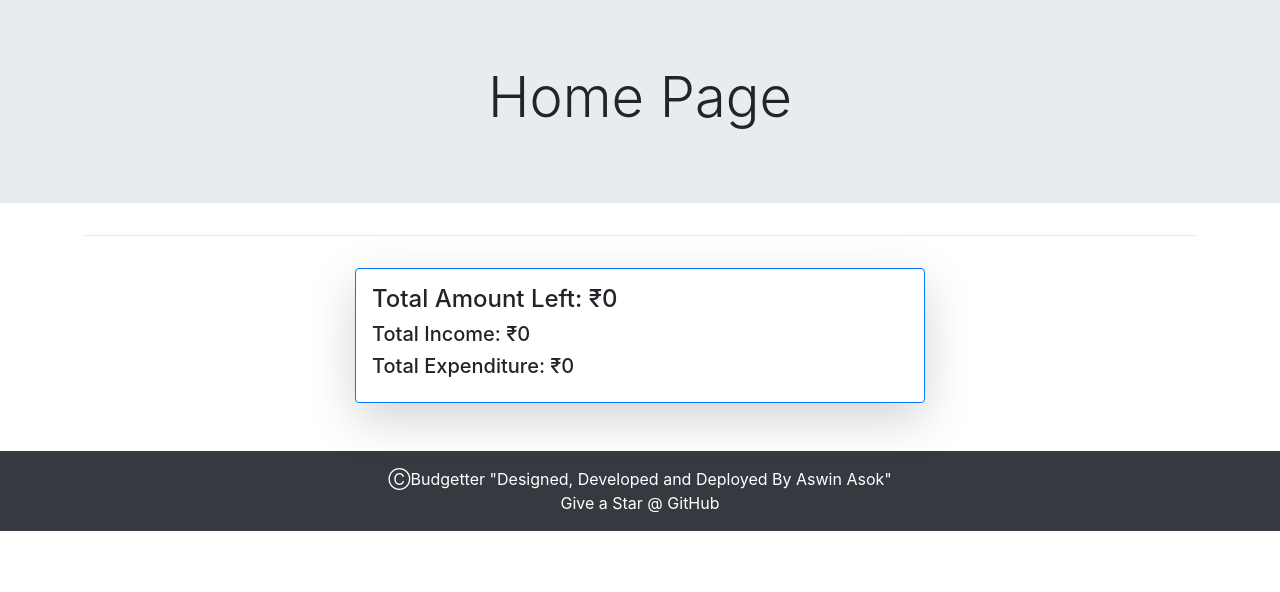
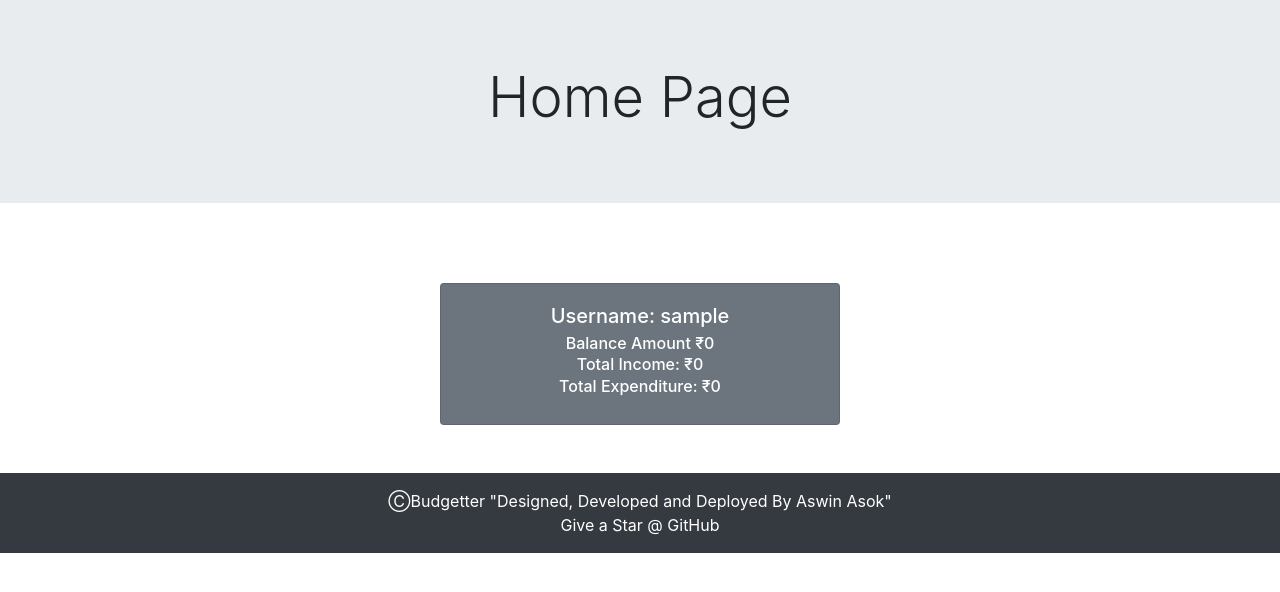
Before and after one commit to AswinAsok/The-Budgetter, a Django app: page / in a window 1280 px wide. Shown: the part 56-648 px from the top of the page. Run offline with Django 3.2, Linux system fonts and the light colour scheme; the visitor is signed in with stand-in values (Sample User, id 1); data that the repository does not hold is empty; some libraries are stand-ins or nearby versions.

Commit message:
Design and Logic changes

```diff
--- a/Budget/views.py
+++ b/Budget/views.py
@@ -28,7 +28,7 @@ def home(request):
             income = income + budget.amount
 
     context = {}
-    context['Expenditure'] = expenditure
+    context['Expenditure'] = expenditure*-1
     context['Income'] = income
     context['Total'] = total
     return render(request, 'home.html', context)
--- a/Templates/home.html
+++ b/Templates/home.html
@@ -50,15 +50,13 @@
 <div class="jumbotron jumbotron-fluid">
   <h1 class="display-4 d-flex justify-content-center">Home Page</h1>
 </div>
-<div class="container">
-  <hr />
-  <div class="row d-flex justify-content-center">
-    <div
-      class="col-6 m-3 card shadow-lg p-3 mb-5 bg-white rounded border border-primary"
-    >
-      <h4>Total Amount Left: ₹{{Total}}</h4>
-      <h5>Total Income: ₹{{Income}}</h5>
-      <h5>Total Expenditure: ₹{{Expenditure}}</h5>
+<div class="container d-flex justify-content-center">
+  <div class="card mb-5 mt-5 bg-secondary text-white" style="width: 25rem;">
+    <div class="card-body">
+      <h5 class="card-title d-flex justify-content-center">Username: {{user.username}}</h5>
+      <h6 class="card-subtitle d-flex justify-content-center mb-2">Balance Amount ₹{{Total}}</h6>
+      <h6 class="card-subtitle d-flex justify-content-center mb-2">Total Income: ₹{{Income}}</h6>
+      <h6 class="card-subtitle d-flex justify-content-center mb-2">Total Expenditure: ₹{{Expenditure}}</h6>
     </div>
   </div>
   <!-- <div id="container" style="width: 75%;">
```
